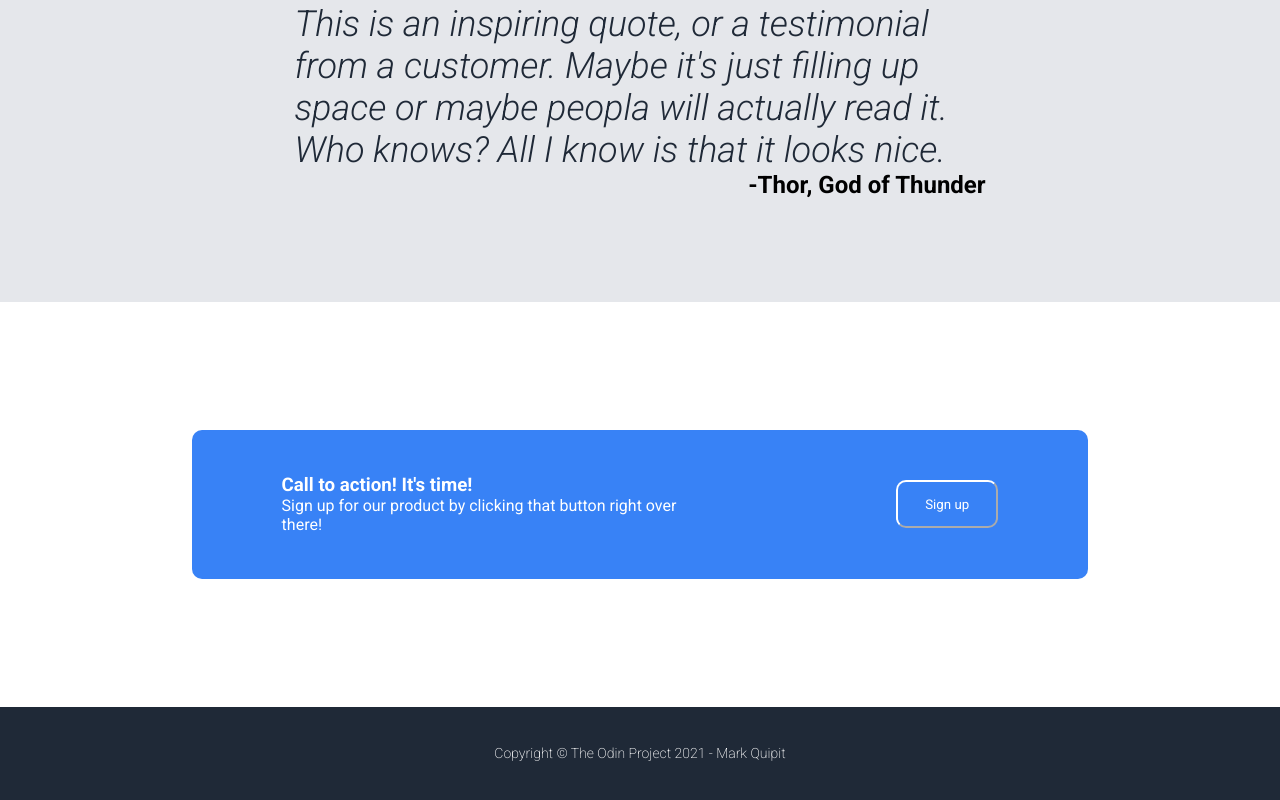
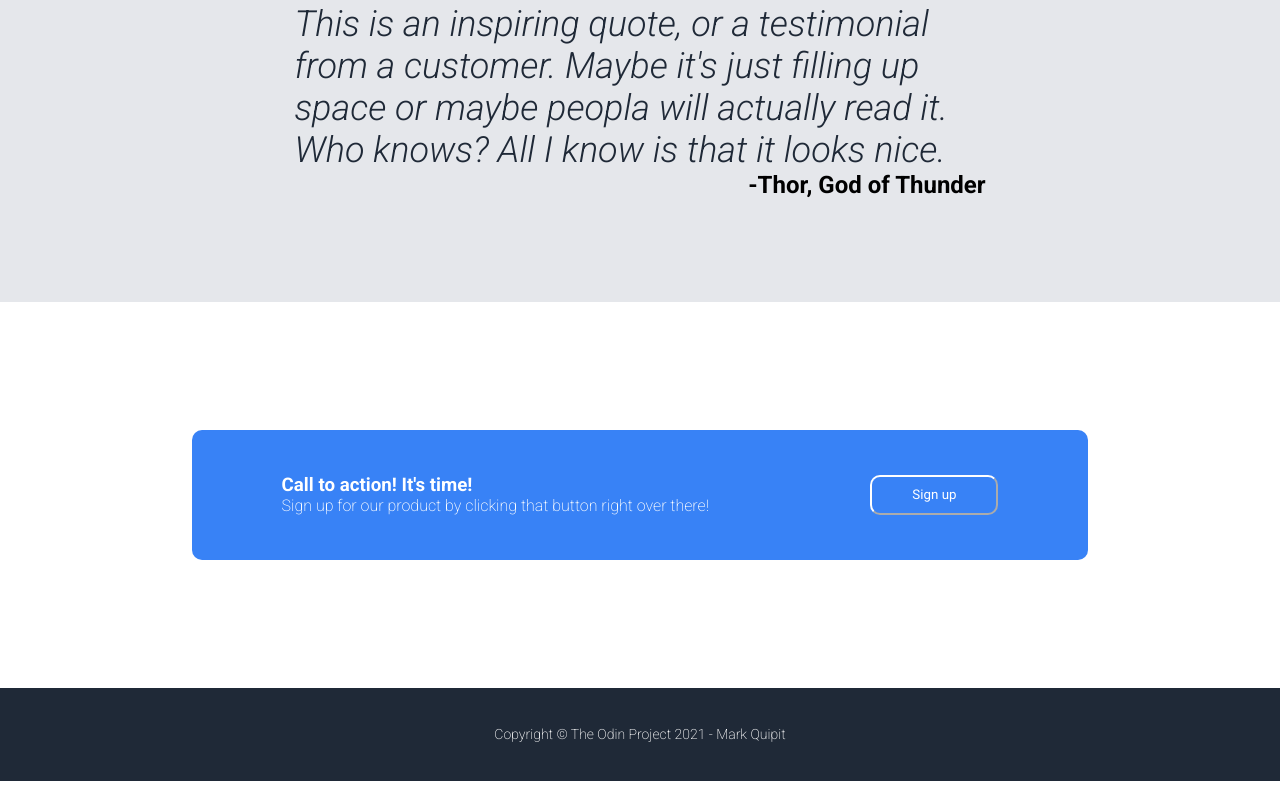
Before and after one commit to MarkA-Quipit/odin-landing-page, a plain HTML site: page index.html in a window 1280 px wide. Shown: the part 1005-1805 px from the top of the page. Drawn offline with Linux system fonts and the light colour scheme.

Commit message:
refactor(sign-section): updated style for sign section as previously is not up to my standard

```diff
--- a/style.css
+++ b/style.css
@@ -162,36 +162,36 @@ header {
 /* Sign Section */
 .sign-section {
     display: flex;
+    justify-content: center;
     padding: 10% 15%;
 }
 
 .box {
     display: flex;
     width: 100vw;
+    color: white;
+    border-radius: 10px;
+    background-color: #3882F6;
+    justify-content: space-between;
     align-items: center;
-    background-color: #3882F6;
-    border-radius: 10px;
     padding: 5% 10%;
-    justify-content: center;
-    gap: 200px;
-}
-
-.box-texts {
-    color: white;
-    margin: 0;
 }
 
 .box-texts h3, p {
     margin: 0;
 }
 
+.box-texts p {
+    font-weight: 200;
+}
+
 .box button {
-    width: 15%;
-    height: 80%;
-    background-color: #3882F6;
-    border-radius: 10px;
+    width: 10vw;
+    height: 5vh;
     color: white;
     border-color: white;
+    border-radius: 10px;
+    background-color: #3882F6;
 }
 
 
```
